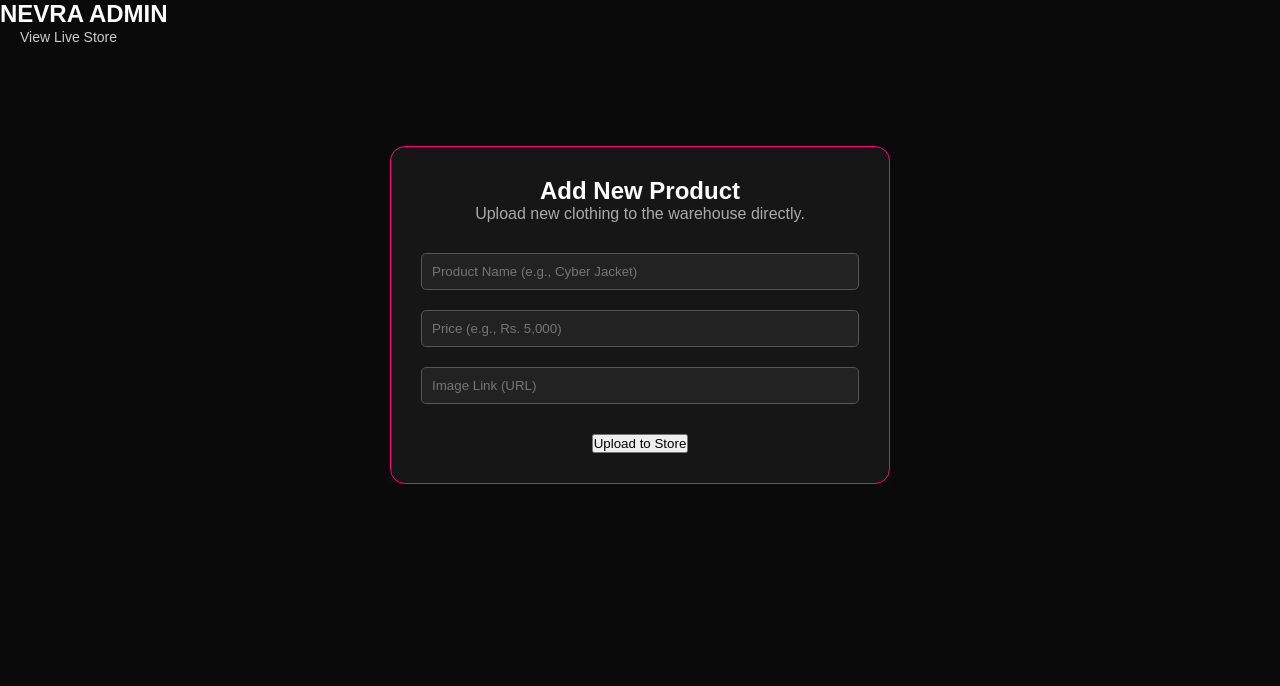
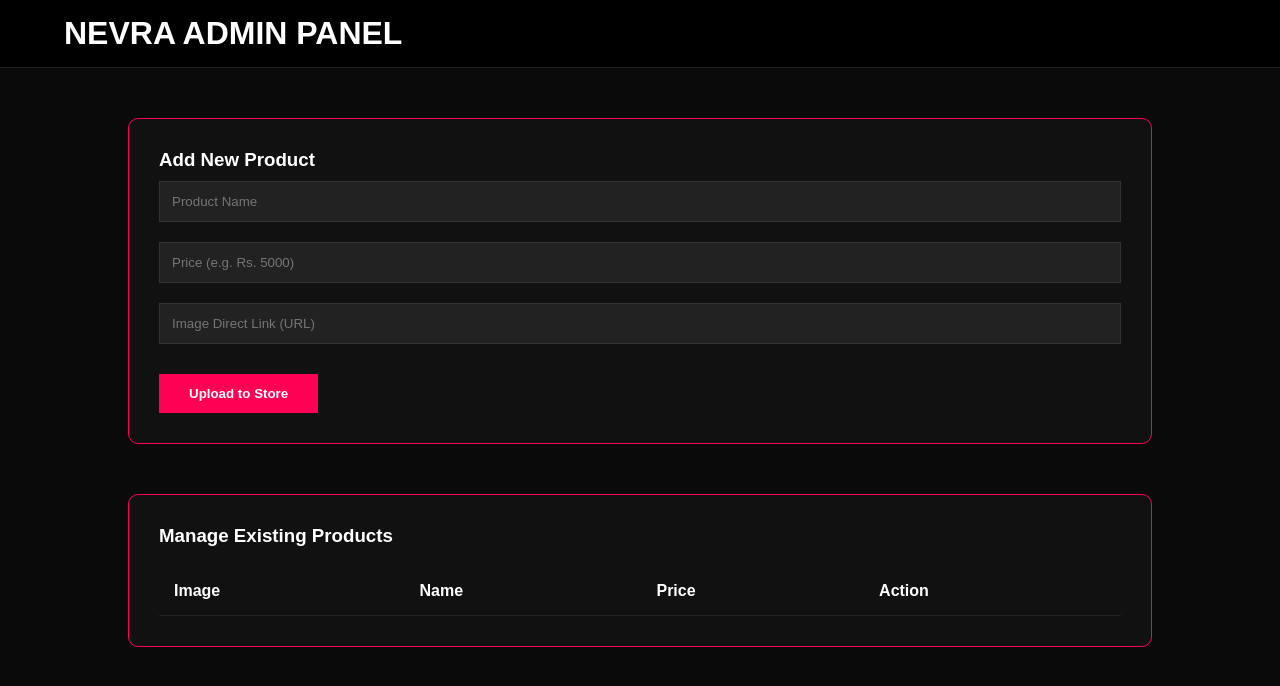
Before and after one commit to Abdullah5968/nevra-store, a website: page public/admin.html in a window 1280 px wide. Both pictures are taken after a click on the button "Upload to Store". Drawn offline with Linux system fonts and the light colour scheme; no server answers.

Commit message:
Added Advanced Admin with Delete

```diff
--- a/public/admin.html
+++ b/public/admin.html
@@ -2,85 +2,90 @@
 <html lang="en">
 <head>
     <meta charset="UTF-8">
-    <title>Nevra Admin Dashboard</title>
+    <title>Nevra Admin | Manage Store</title>
     <link rel="stylesheet" href="style.css">
     <style>
-        /* A little extra styling just for our secret office */
-        .admin-container {
-            max-width: 500px;
-            margin: 100px auto;
-            background: rgba(255, 255, 255, 0.05);
-            padding: 30px;
-            border-radius: 15px;
-            border: 1px solid #ff007f;
-            text-align: center;
-        }
-        input {
-            width: 100%;
-            padding: 10px;
-            margin: 10px 0;
-            background: #222;
-            color: white;
-            border: 1px solid #555;
-            border-radius: 5px;
-        }
+        .admin-container { padding: 50px 10%; }
+        .form-box { background: #111; padding: 30px; border-radius: 10px; border: 1px solid #ff0055; margin-bottom: 50px; }
+        input { width: 100%; padding: 12px; margin: 10px 0; background: #222; border: 1px solid #333; color: white; }
+        .manage-table { width: 100%; border-collapse: collapse; margin-top: 20px; }
+        .manage-table th, .manage-table td { padding: 15px; text-align: left; border-bottom: 1px solid #222; }
+        .btn-delete { background: #ff4444; color: white; border: none; padding: 5px 10px; cursor: pointer; border-radius: 4px; }
+        .img-preview { width: 50px; height: 50px; object-fit: cover; border-radius: 5px; }
     </style>
 </head>
 <body>
-
-    <nav class="navbar">
-        <div class="logo">NEVRA ADMIN</div>
-        <div class="nav-links">
-            <a href="/">View Live Store</a>
-        </div>
-    </nav>
+    <header><h1>NEVRA ADMIN PANEL</h1></header>
 
     <div class="admin-container">
-        <h2>Add New Product</h2>
-        <p style="color: #aaa; margin-bottom: 20px;">Upload new clothing to the warehouse directly.</p>
+        <div class="form-box">
+            <h3>Add New Product</h3>
+            <input type="text" id="pName" placeholder="Product Name">
+            <input type="text" id="pPrice" placeholder="Price (e.g. Rs. 5000)">
+            <input type="text" id="pImage" placeholder="Image Direct Link (URL)">
+            <button onclick="addProduct()" class="shop-now">Upload to Store</button>
+        </div>
 
-        <input type="text" id="productName" placeholder="Product Name (e.g., Cyber Jacket)">
-        <input type="text" id="productPrice" placeholder="Price (e.g., Rs. 5,000)">
-        <input type="text" id="productImage" placeholder="Image Link (URL)">
+        <div class="form-box">
+            <h3>Manage Existing Products</h3>
+            <table class="manage-table">
+                <thead>
+                    <tr>
+                        <th>Image</th>
+                        <th>Name</th>
+                        <th>Price</th>
+                        <th>Action</th>
+                    </tr>
+                </thead>
+                <tbody id="admin-product-list">
+                    </tbody>
+            </table>
+        </div>
+    </div>
 
-        <button class="glow-button" id="addButton" style="margin-top: 20px;">Upload to Store</button>
-    </div>
-<script>
-        // 1. Find the upload button
-        const addButton = document.getElementById('addButton');
+    <script>
+        // Load products to manage
+        async function loadAdminProducts() {
+            const res = await fetch('/api/products');
+            const products = await res.json();
+            const list = document.getElementById('admin-product-list');
+            list.innerHTML = '';
 
-        // 2. Tell the button what to do when clicked
-        addButton.addEventListener('click', function() {
+            products.forEach(p => {
+                list.innerHTML += `
+                    <tr>
+                        <td><img src="${p.image}" class="img-preview"></td>
+                        <td>${p.name}</td>
+                        <td>${p.price}</td>
+                        <td><button class="btn-delete" onclick="deleteProduct('${p._id}')">Delete</button></td>
+                    </tr>
+                `;
+            });
+        }
 
-            // Grab the exact words the owner typed into the boxes
-            const newName = document.getElementById('productName').value;
-            const newPrice = document.getElementById('productPrice').value;
-            const newImage = document.getElementById('productImage').value;
+        async function addProduct() {
+            const product = {
+                name: document.getElementById('pName').value,
+                price: document.getElementById('pPrice').value,
+                image: document.getElementById('pImage').value
+            };
+            await fetch('/api/products', {
+                method: 'POST',
+                headers: {'Content-Type': 'application/json'},
+                body: JSON.stringify(product)
+            });
+            alert("Product Added!");
+            loadAdminProducts(); // Refresh table
+        }
 
-            // Pack the details into a neat digital box
-            const newClothingItem = {
-                name: newName,
-                price: newPrice,
-                image: newImage
-            };
+        async function deleteProduct(id) {
+            if(confirm("Are you sure you want to delete this?")) {
+                await fetch(`/api/products/${id}`, { method: 'DELETE' });
+                loadAdminProducts(); // Refresh table
+            }
+        }
 
-            // Call the delivery truck (Fetch) and POST it to the server!
-            fetch('/api/products', {
-                method: 'POST', // We are SENDING data, not getting it
-                headers: {
-                    'Content-Type': 'application/json' // Telling the server it's JSON format
-                },
-                body: JSON.stringify(newClothingItem) // Putting our box on the truck
-            })
-            .then(function() {
-                // When the server says "Received!", show a pop-up and clear the boxes
-                alert("Boom! New product added to the Nevra Store.");
-                document.getElementById('productName').value = '';
-                document.getElementById('productPrice').value = '';
-                document.getElementById('productImage').value = '';
-            });
-
-        });
+        loadAdminProducts();
     </script>
 </body>
 </html>
```
